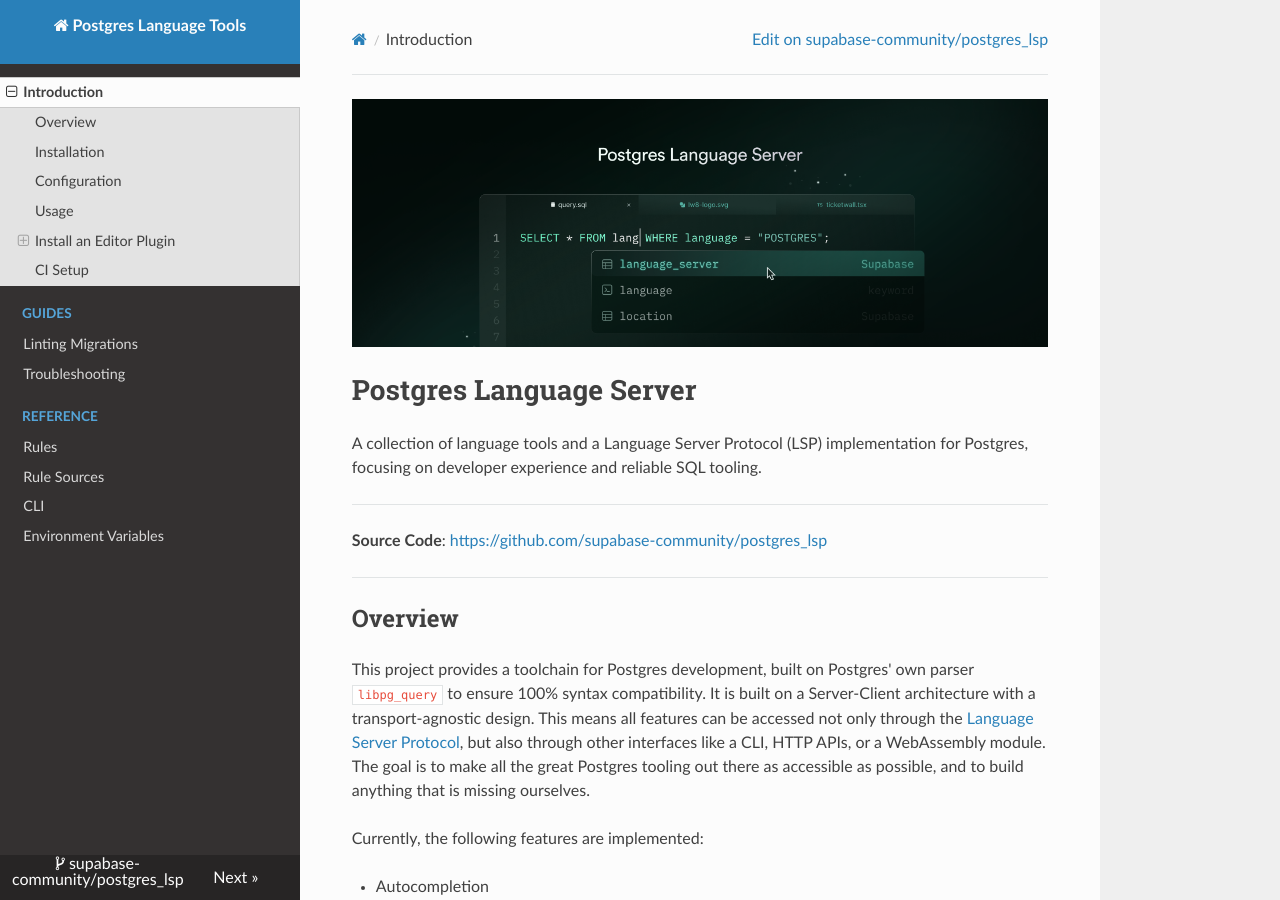
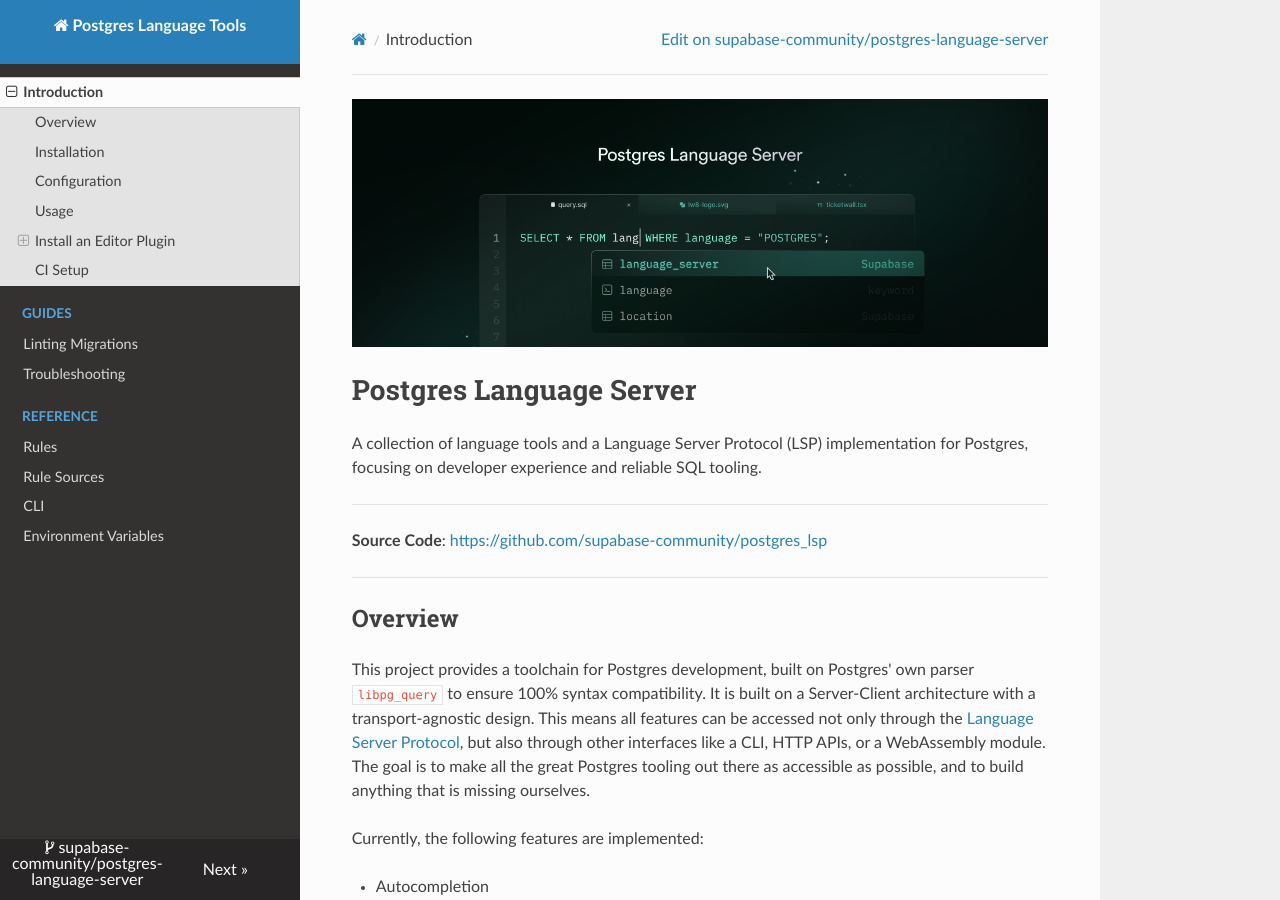
Before and after one commit to supabase-community/postgres_lsp, an MkDocs documentation site: the page built from docs/index.md, in a window 1280 px wide and 900 px high. Built offline with MkDocs 1.6.1, drawn with Linux system fonts in a browser that asks for light colours; nearby versions of some CDN libraries.

Commit message:
fix(docs): repo name

```diff
--- a/mkdocs.yml
+++ b/mkdocs.yml
@@ -2,8 +2,8 @@
 site_url: https://pgtools.dev
 site_description: A collection of language tools and a Language Server Protocol (LSP) implementation for Postgres, focusing on developer experience and reliable SQL tooling.
 
-repo_name: supabase-community/postgres_lsp
-repo_url: https://github.com/supabase-community/postgres_lsp
+repo_name: supabase-community/postgres-language-server
+repo_url: https://github.com/supabase-community/postgres-language-server
 
 theme:
     name: 'readthedocs'
```
